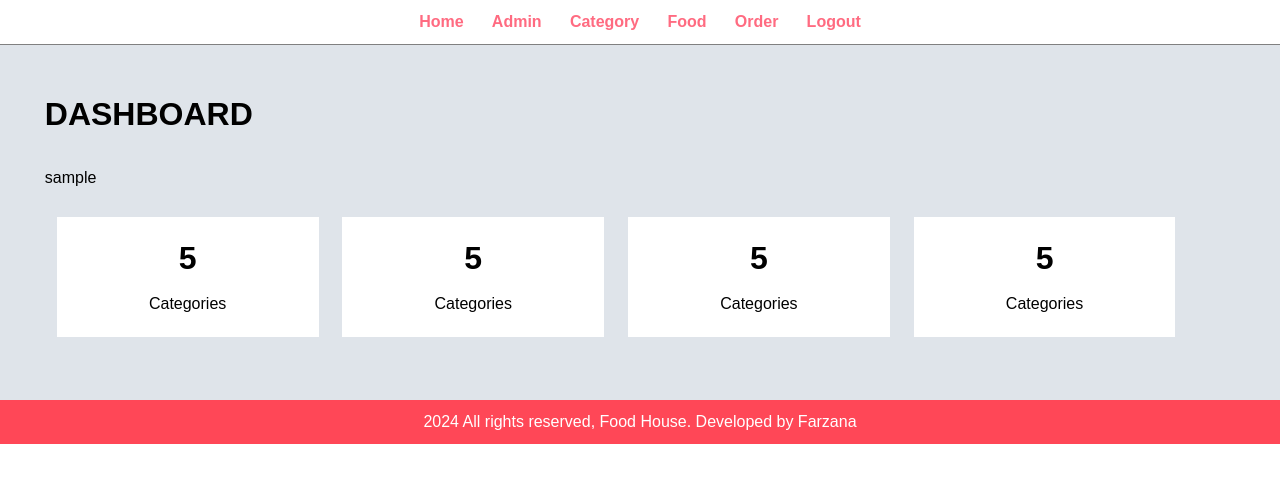
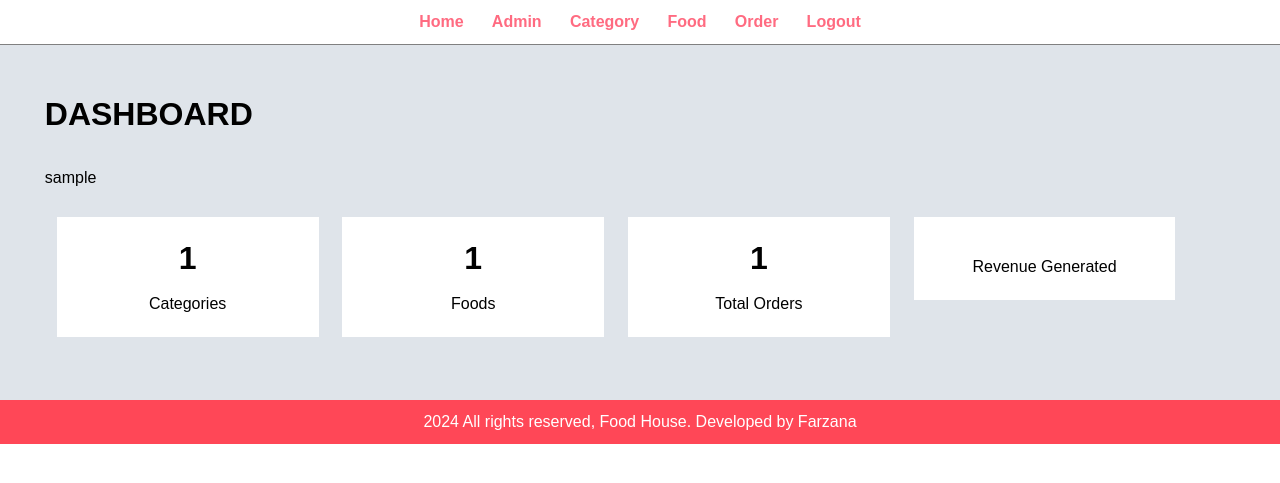
Before and after one commit to FarzanaHaider/Food-Order-Website, a PHP site: page /Food-Order-Website/admin/index.php in a window 1280 px wide. Shown: the top 483 px of the page. Run offline with PHP 8.4, Linux system fonts and the light colour scheme; the visitor is signed in with stand-in values (Sample User, id 1); tables that the repository leaves empty or names only in its code hold one stand-in row (values such as "Sample post"); some libraries are stand-ins or nearby versions.

Commit message:
Creating Summary DASHBOARD on admin panel

```diff
--- a/admin/index.php
+++ b/admin/index.php
@@ -19,27 +19,72 @@
                 <br><br>
 
                 <div class="col-4 text-center">
-                    <h1>5</h1>
+
+                    <?php
+                        //sql query
+                        $sql = "SELECT * FROM tbl_category";
+                        //Execute Query
+                        $res = mysqli_query($conn,$sql);
+                        //Count Rows
+                        $count = mysqli_num_rows($res);
+                    ?>
+
+                    <h1><?php echo $count; ?></h1>
                     <br>
                     Categories
                 </div>
 
                 <div class="col-4 text-center">
-                    <h1>5</h1>
+                    <?php
+                        //sql query
+                        $sql2 = "SELECT * FROM tbl_food";
+                        //Execute Query
+                        $res2 = mysqli_query($conn,$sql2);
+                        //Count Rows
+                        $count2 = mysqli_num_rows($res2);
+                    ?>
+
+                    <h1><?php echo $count2; ?></h1>
+
                     <br>
-                    Categories
+                    Foods
                 </div>
 
                 <div class="col-4 text-center">
-                    <h1>5</h1>
+                    <?php
+                        //sql query
+                        $sql3 = "SELECT * FROM tbl_order";
+                        //Execute Query
+                        $res3 = mysqli_query($conn,$sql3);
+                        //Count Rows
+                        $count3 = mysqli_num_rows($res3);
+                    ?>
+
+                    <h1><?php echo $count3; ?></h1>
                     <br>
-                    Categories
+                    Total Orders
                 </div>
 
                 <div class="col-4 text-center">
-                    <h1>5</h1>
+                    <?php
+                        //Create SQL Query to Get Total Revenue Generated
+                        //Aggregate Function in SQL
+                        $sql4 = "SELECT SUM(total) AS Total FROM tbl_order WHERE status='Delivered'";
+
+                        //Execute the Query
+                        $res4 = mysqli_query($conn, $sql4);
+
+                        //Get the Value
+                        $row4 = mysqli_fetch_assoc($res4);
+
+                        //Get the Total Revenue
+                        $total_revenue = $row4['Total'];
+
+                    ?>
+
+                    <h1><?php echo $total_revenue; ?></h1>
                     <br>
-                    Categories
+                    Revenue Generated
                 </div>
 
                 <div class="clearfix"></div>
```
